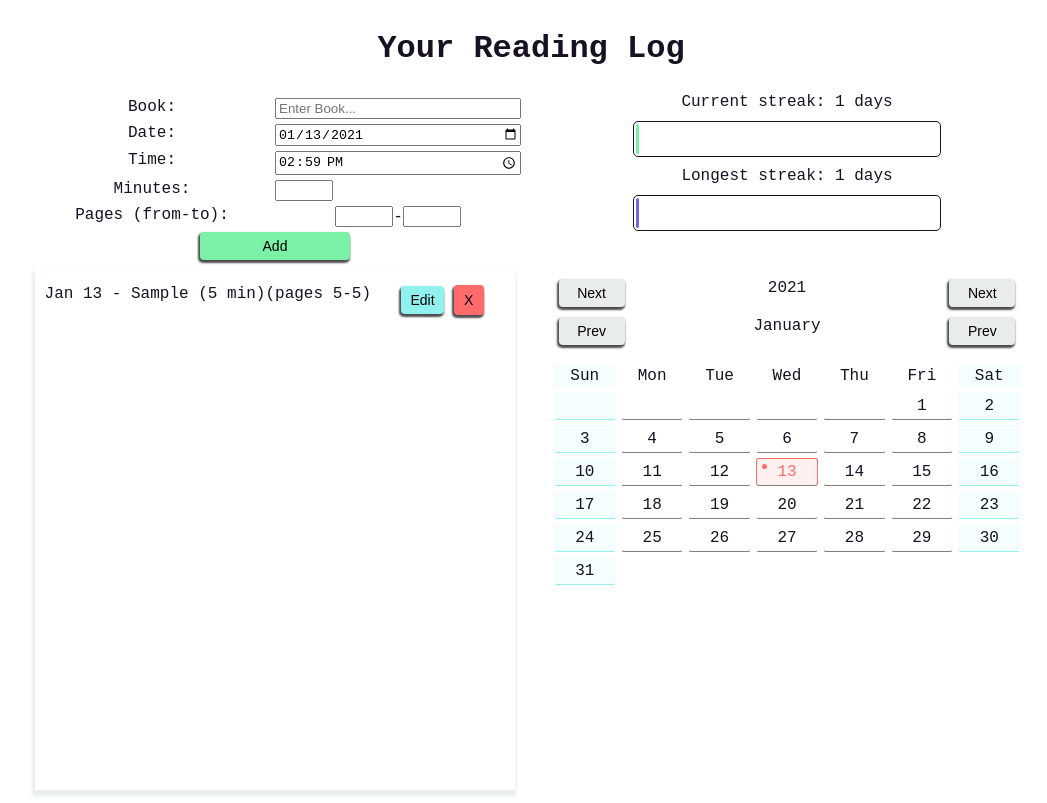
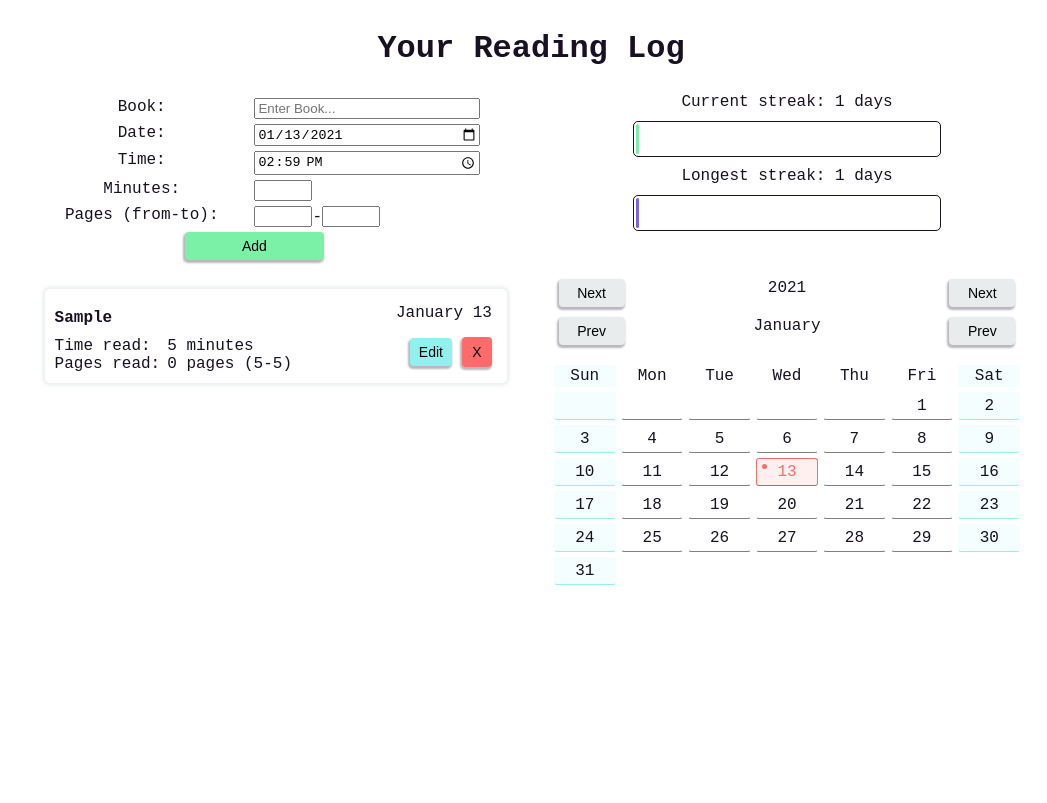
Before and after one commit to AlexDaGr8/readingLogger, a Vue app: page / in a window 1280 px wide. Both pictures are taken after typing "Sample", "5", "5", "5" into the empty fields and a click on the button "Add". Shown: the whole page, without its empty margins (109-1156 px from the left). Built offline with nearby package versions, Linux system fonts and the light colour scheme.

Commit message:
styling list items

```diff
--- a/src/App.vue
+++ b/src/App.vue
@@ -36,6 +36,7 @@ export default defineComponent({
   --color-yellow-op: rgba(255, 199, 89, 0.7);
   --color-purple-op: rgba(119, 101, 227, 0.7);
   --color-grey-op: rgba(232, 236, 237, 0.7);
+  --color-black-op: rgba(23, 17, 35, 0.3);
 }
 #app {
   font-family: 'Courier New', monospace;
@@ -71,12 +72,12 @@ button {
     cursor: pointer;
     border: 1px solid transparent;
     border-radius: 4px;
-    box-shadow: -1px 2px 2px 1px rgba(0, 0, 0,0.7);
+    box-shadow: -1px 2px 2px 1px var(--color-black-op);
     background-color: var(--color-grey);
     position: relative;
 }
 button:active {
-    box-shadow: 0px 1px 2px 0px rgba(0, 0, 0, 1);
+    box-shadow: 0px 1px 2px 0px var(--color-black-op);
     top: 1px;
     left: -1px;
 }
--- a/src/components/Calendar.vue
+++ b/src/components/Calendar.vue
@@ -129,6 +129,7 @@ export default defineComponent({
 .full-calendar {
     width: 95%;
     margin: 5px auto;
+    height: 50%;
 }
 .grid-cal {
   display: grid;
--- /dev/null
+++ b/src/components/ListItem.vue
@@ -0,0 +1,73 @@
+<template>
+    <div class="list-item">
+        <h4 class="book">{{ data.book }}</h4>
+        <span class="date">{{ formatDate(data.date) }}</span>
+        <div class="two-columns">
+            <span v-show="data.minutes">Time read: </span> <span v-show="data.minutes">{{ data.minutes }} minutes</span>
+            <span v-show="data.pageFrom && data.pageTo">Pages read:</span> <span v-show="data.pageFrom && data.pageTo">{{data.pageTo - data.pageFrom }} pages ({{ data.pageFrom }}-{{ data.pageTo }})</span>
+        </div>
+        <div class="button-group">
+            <button class="edit" @click="editItem(data)">Edit</button>
+            <button class="delete" @click="deleteItem(data)">X</button>
+        </div>
+    </div>
+</template>
+
+
+<script lang="ts">
+import { defineComponent } from "vue";
+import { logItem, readStore } from "@/store/ReadStore";
+
+export default defineComponent({
+    props: {
+        data: Object
+    },
+    setup({ data }) {
+        let formatDate = (date: Date) => {
+            return date.toLocaleDateString("en-US", { month: "long", day: "numeric" });
+        };
+        let deleteItem = async (item: logItem) => {
+            let done = await readStore.deleteItem(item);
+            console.log("done", done);
+        };
+        let editItem = (item: logItem) => {
+            readStore.setEditItem(item);
+        }
+        return {
+            data,
+            formatDate,
+            deleteItem,
+            editItem
+        };
+    },
+});
+</script>
+
+<style scoped>
+.list-item {
+    display: grid;
+    grid-template-columns: 2fr 0.75fr;
+    margin: 2% auto;
+    width: 96%;
+    padding: 10px;
+    box-shadow: 0px 0px 4px 2px var(--color-grey);
+    border-radius: 5px;
+}
+h4 {
+    margin: 3% 0;
+    text-align: left;
+}
+.two-columns {
+    display: grid;
+    grid-template-columns: 35% 1fr;
+    width: 100%;
+}
+.button-group {
+    text-align: right;
+}
+.date {
+    padding: 5px;
+    text-align: right;
+    margin-bottom: 10px;
+}
+</style>
--- a/src/components/ReadingForm.vue
+++ b/src/components/ReadingForm.vue
@@ -1,5 +1,5 @@
 <template>
-    <div>
+    <div class="reading-form">
         <div class="field">
             <label for="book">Book: </label>
             <input name="book" type="text" v-model="book" placeholder="Enter Book...">
@@ -130,6 +130,9 @@ export default defineComponent({
 </script>
 
 <style scoped>
+.reading-form {
+    width: 90%;
+}
 input[type="number"] {
     width: 50px;
 }
@@ -137,6 +140,10 @@ input[type="number"] {
     display: grid;
     grid-template-columns: repeat(2, 1fr);
     margin: 5px;
+    text-align: left;
+}
+.field label {
+    text-align: center;
 }
 button {
     margin: 0 auto;
--- a/src/components/ReadingList.vue
+++ b/src/components/ReadingList.vue
@@ -1,44 +1,20 @@
 <template>
   <div class="list">
-    <div v-for="data in readList" :key="data.date" class="grid-2">
-      <div>
-        {{ formatDate(data.date) }} - {{ data.book }}
-        <span v-show="data.minutes">({{ data.minutes }} min)</span>
-        <span v-show="data.pageFrom && data.pageTo">(pages {{ data.pageFrom }}-{{ data.pageTo }})</span>
-      </div>
-      <div class="button-group">
-        <button class="edit" @click="editItem(data)">Edit</button>
-        <button class="delete" @click="deleteItem(data)">X</button>
-      </div>
-    </div>
+    <list-item v-for="data in readList" :key="data.date" :data="data"></list-item>
   </div>
 </template>
 
 <script lang="ts">
-import { defineComponent, toRefs, ref, reactive, computed } from "vue";
-import { logItem, readStore } from "@/store/ReadStore";
-import ReadingForm from "@/components/ReadingForm.vue";
+import { defineComponent, computed } from "vue";
+import { readStore } from "@/store/ReadStore";
+import ListItem from "@/components/ListItem.vue";
 
 export default defineComponent({
-  components: { ReadingForm },
+  components: { ListItem },
   setup() {
     let readList = computed(() => readStore.readList);
-
-    let formatDate = (date: Date) => {
-      return date.toLocaleDateString("en-US", { month: "short", day: "numeric" });
-    };
-    let deleteItem = async (item: logItem) => {
-      let done = await readStore.deleteItem(item);
-      console.log("done", done);
-    };
-    let editItem = (item: logItem) => {
-        readStore.setEditItem(item);
-    }
     return {
-      readList,
-      formatDate,
-      deleteItem,
-      editItem
+      readList
     };
   },
 });
@@ -49,18 +25,8 @@ export default defineComponent({
   margin: 5px auto;
   text-align: left;
   width: 90%;
-  height: 500px;
+  height: 60vh;
   overflow-y: scroll;
-  box-shadow: -1px 4px 4px 2px var(--color-grey);
   padding: 10px 10px;
 }
-.grid-2 {
-  display: grid;
-  grid-template-columns: 2fr 0.75fr;
-  margin: 5px auto;
-  width: 100%;
-}
-.button-group {
-    text-align: center;
-}
 </style>
```
Also changed, not shown: src/components/MinPerDayChart.vue (added, +19 -0 lines).
